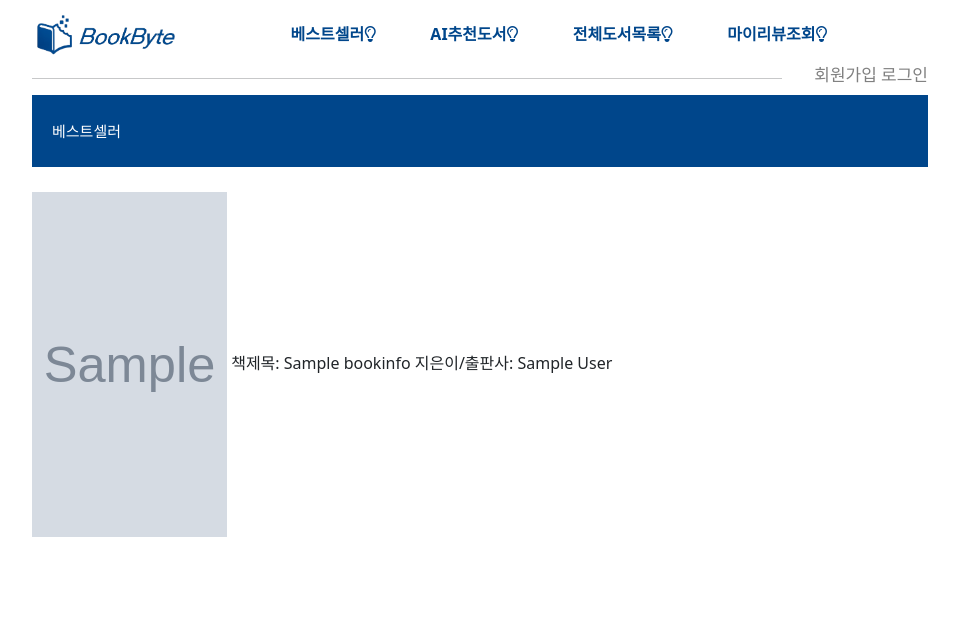
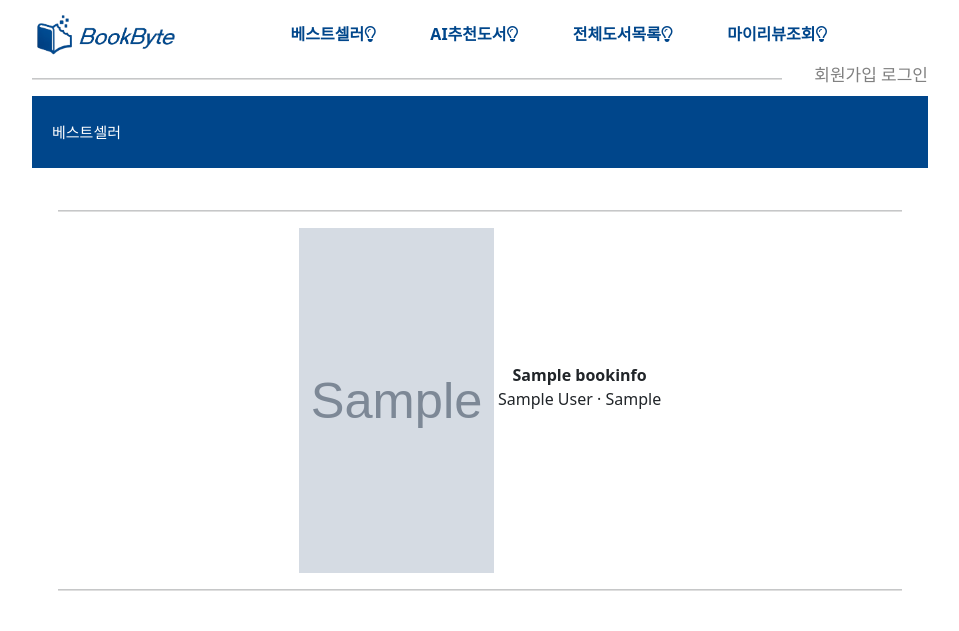
Before and after one commit to Chuuravel/bookbyte, a Django app: page / in a window 1280 px wide. Shown: the top 631 px of the page, without its empty margins (160-1119 px from the left). Run offline with Django 5.2, Linux system fonts and the light colour scheme; tables that the repository leaves empty hold one stand-in row (values such as "Sample post"); grey boxes marked "Sample" are stand-in pictures; some libraries are stand-ins or nearby versions.

Commit message:
레이아웃 수정

```diff
--- a/static/css/style.css
+++ b/static/css/style.css
@@ -1,4 +1,11 @@
 /* 폰트적용 */
+
+/* 수평선 색 조정 */
+hr {
+    background: gray;
+    height:2px;
+    border:0;
+}
 
 /* book start */
 /* 헤더 간격 조정 */
@@ -68,12 +75,27 @@ li {
 	font-size: 15px;
 }
 
-.content-content {
-	padding: 25px 0px;
+.content-parent {
+	padding: 25px;
+	text-align: center;
+	margin: 1px;
 }
 
+.content-child1 {
+	display: inline-block; /* 같은 라인에 배치 */
+}
 
+.content-child2 {
+	display: inline-block; /* 같은 라인에 배치 */
+}
 
+.content-child3 {
+	display: inline;
+}
+
+.content-child4 {
+	display: inline;
+}
 /* book end */
 
 /* user start */
--- a/templates/book/best_seller.html
+++ b/templates/book/best_seller.html
@@ -6,18 +6,24 @@
     <div class="content-header">
         <div class="content-header-text">베스트셀러</div>
     </div>
-    <div class="content-content">
+    <div class="content-parent">
+    <hr/>
         {% for book in page_obj %}
+            <div class="content-child1">
                 {% if book.cover_image %}
                     <a href="{% url 'book:detail' pk=book.id %}"><img src ="{{ book.cover_image }}" alt="표지정보가 없습니다" width="195px" height="345px"/></a>
                 {% else %}
                     <a href="{% url 'book:detail' pk=book.id %}"><img src="https://picsum.photos/seed/picsum/195/345" alt="기본 이미지"></a>
                 {% endif %}
-            책제목:
-            {{ book.title }}
-            지은이/출판사:
+            </div>
+            <div class="content-child2">
+                <b>{{ book.title }}</b>
+                <br/>
                 {{ book.author }}
-            <br/>
+                ·
+                {{ book.publisher }}
+            </div>
+        <hr/>
         {% endfor %}
         <!-- 페이징 -->
         {% include 'book/_paging.html' %}
```
Also changed, not shown: templates/book/detail_book.html (+13 -9 lines), templates/book/recommended_book.html (+11 -5 lines), templates/book/show_all_book.html (+12 -5 lines), templates/book/show_review.html (+11 -2 lines). Lines whose indentation alone changed are shown as unchanged.
